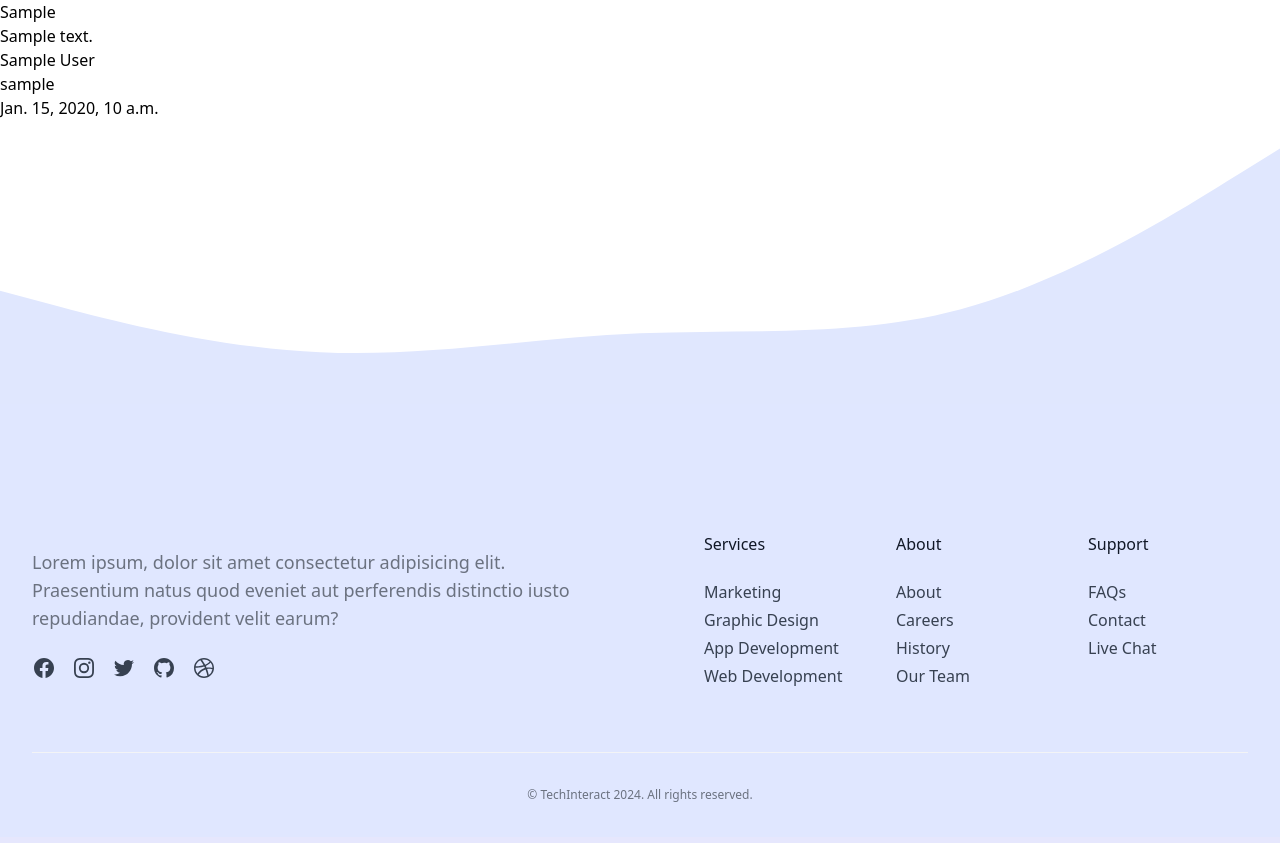
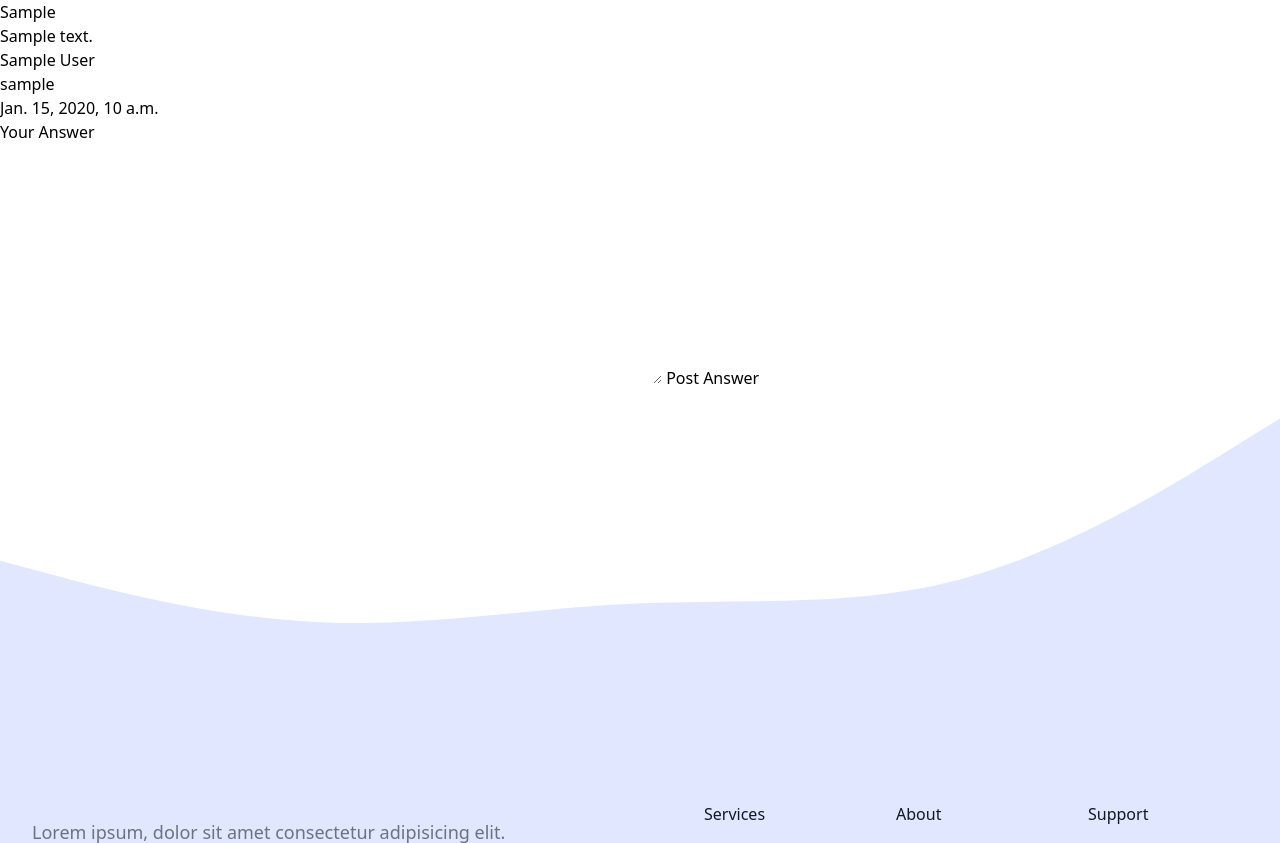
Before and after one commit to avnishbharadva/techinteract, a Django app: page /question/1/ in a window 1280 px wide. Shown: the part 80-923 px from the top of the page. Before the commit the page ends 882 px from the top, so only its background shows below. Run offline with Django 4.2, Linux system fonts and the light colour scheme; tables that the repository leaves empty hold one stand-in row (values such as "Sample post"); some libraries are stand-ins or nearby versions.

Commit message:
Add response completed

```diff
--- a/main/models.py
+++ b/main/models.py
@@ -21,3 +21,10 @@ class Query(models.Model):
     desc = models.TextField()
     tag = models.ForeignKey(Tag, on_delete=models.CASCADE)
     created_at = models.DateTimeField(auto_now_add=True)
+
+class Response(models.Model):
+
+    user = models.ForeignKey(Users, on_delete=models.CASCADE)
+    response = models.TextField()
+    query = models.ForeignKey(Query, on_delete=models.CASCADE)
+    created_at = models.DateTimeField(auto_now_add=True)
--- a/main/urls.py
+++ b/main/urls.py
@@ -11,4 +11,5 @@ urlpatterns = [
     path('question/<int:question_id>/', views.question_detail, name='question_detail'),
     path('tags', views.all_tags, name='all_tags'),
     path('tag/<int:tag_id>', views.tag_detail, name="tag_detail"),
+    path('add_response', views.add_response, name="add_response"),
 ]
--- a/main/views.py
+++ b/main/views.py
@@ -1,6 +1,6 @@
 from django.shortcuts import render,redirect,get_object_or_404
 from django.contrib import messages
-from .models import Users,Query
+from .models import Users,Query,Response
 from adminpanel.models import Tag
 from django.contrib.auth.models import User
 # from django.contrib.auth import authenticate,login,logout
@@ -109,3 +109,21 @@ def tag_detail(request, tag_id):
     queries = Query.objects.select_related('tag','user').filter(tag_id=tag_id)
     # print("Tag by Query : ",queries)
     return render(request, "query_by_tag.html", {'queries': queries})
+
+def add_response(request):
+
+    if request.method == 'POST':
+        user = request.user.id
+        query = request.POST['query']
+        response = request.POST['response']
+        query_id = request.POST['query']
+        query = Query.objects.get(id=query_id)
+        print(user)
+        print(query)
+        res = Response.objects.create(user_id=user,query_id=query.id,response=response)
+        print(res)
+        return redirect('/questions')
+    else:
+        print("Nothing")
+        # tags = Tag.objects.all()
+        # return render(request, 'add_post.html',{'tags':tags})
--- a/templates/question_detail.html
+++ b/templates/question_detail.html
@@ -10,4 +10,15 @@
     <h3>{{query.created_at}}</h3>
 </div>
 
+<div class="response">
+    <h2>Your Answer</h2>
+
+    <form action="/add_response" method="post">
+        {% csrf_token %}
+        <input type="hidden" name="query" value="{{query.id}}">
+        <textarea name="response" id="response" cols="70" rows="10">
+        </textarea>
+        <input type="submit" value="Post Answer">
+    </form>
+</div>
 {% endblock %}
```
Also changed, not shown: main/migrations/0004_response.py (added).
